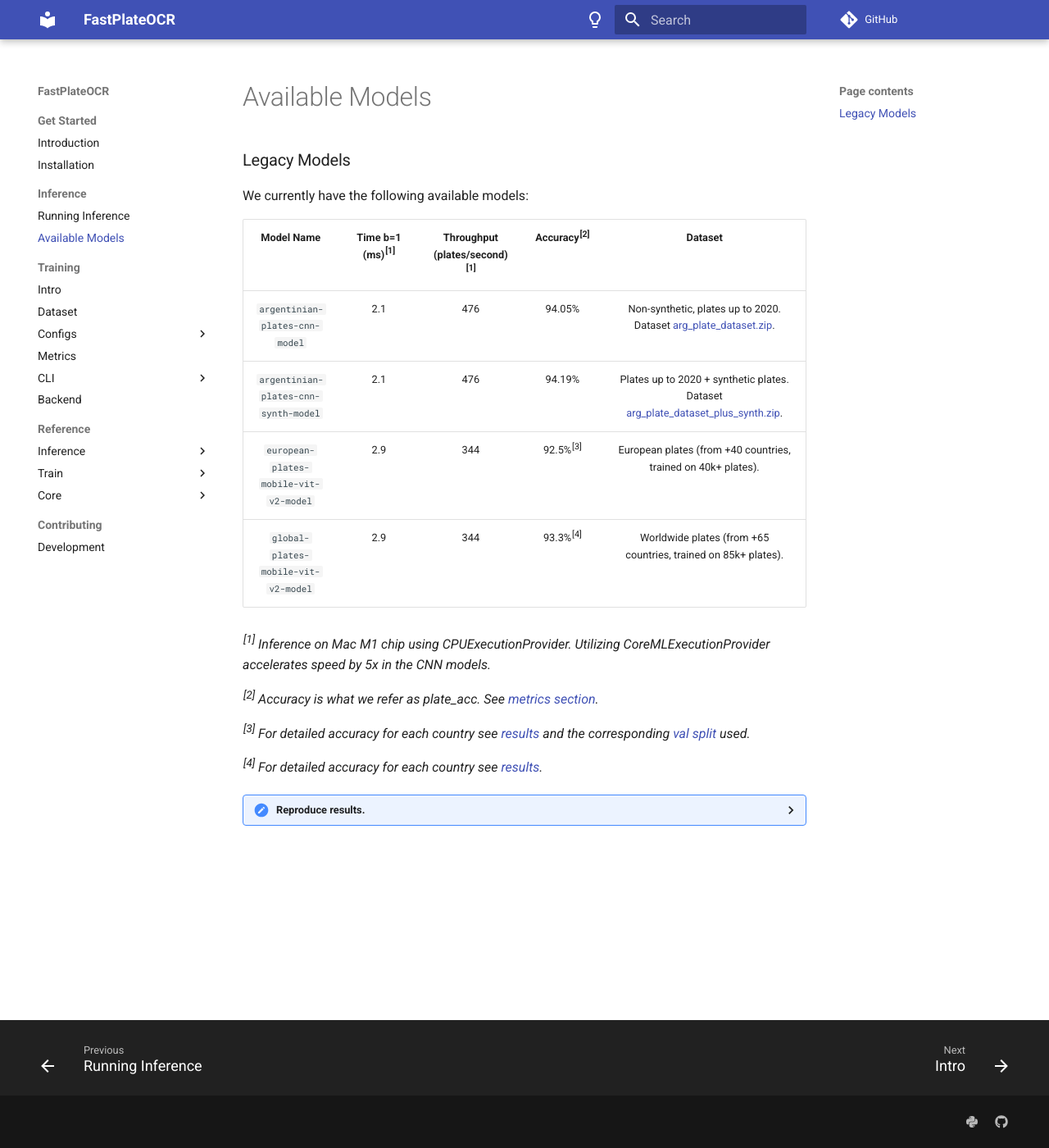
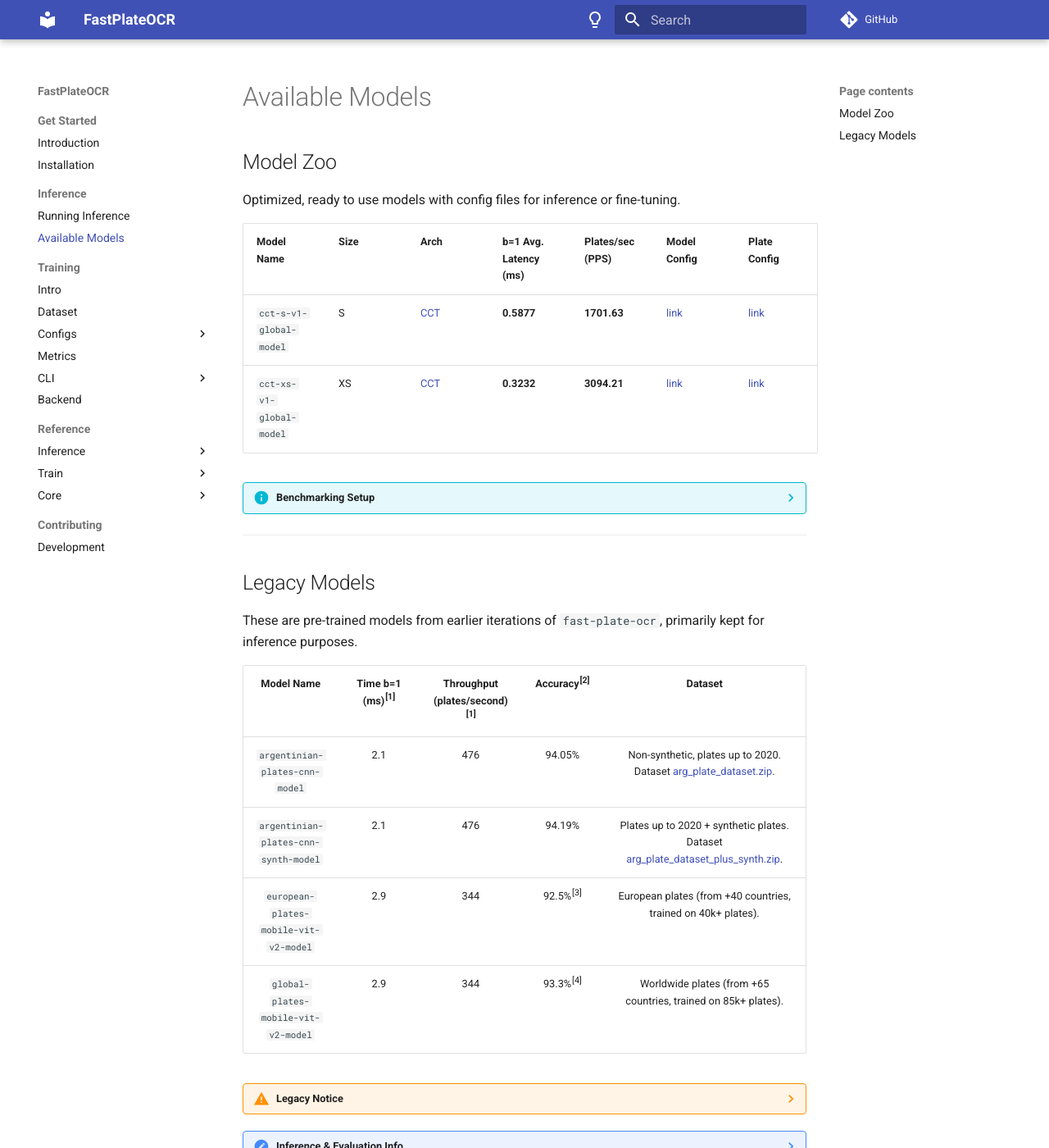
Before and after one commit to ankandrew/fast-plate-ocr, an MkDocs documentation site: the page built from docs/inference/model_zoo.md, in a window 1280 px wide and 1400 px high. Shown: the whole window at 82% size. Built offline with MkDocs 1.6.1 and Material for MkDocs 9.7.7, drawn with Linux system fonts in a browser that asks for light colours; comment, search, counter and statistics services are not loaded; the version menu is left out; some of the changed text lies outside the part shown.

Commit message:
Update docs

````diff
--- a/docs/inference/model_zoo.md
+++ b/docs/inference/model_zoo.md
@@ -1,6 +1,27 @@
-### Legacy Models
+## Model Zoo
 
-We currently have the following available models:
+Optimized, ready to use models with config files for inference or fine-tuning.
+
+| Model Name               | Size | Arch                                                                            | b=1 Avg. Latency (ms) | Plates/sec (PPS) | Model Config                                                                                                        | Plate Config                                                                                                        |
+|--------------------------|------|---------------------------------------------------------------------------------|-----------------------|------------------|---------------------------------------------------------------------------------------------------------------------|---------------------------------------------------------------------------------------------------------------------|
+| `cct-s-v1-global-model`  | S    | [CCT](../training/config/model_config.md#compact-convolutional-transformer-cct) | **0.5877**            | **1701.63**      | [link](https://github.com/ankandrew/fast-plate-ocr/releases/download/arg-plates/cct_s_v1_global_model_config.yaml)  | [link](https://github.com/ankandrew/fast-plate-ocr/releases/download/arg-plates/cct_s_v1_global_plate_config.yaml)  |
+| `cct-xs-v1-global-model` | XS   | [CCT](../training/config/model_config.md#compact-convolutional-transformer-cct) | **0.3232**            | **3094.21**      | [link](https://github.com/ankandrew/fast-plate-ocr/releases/download/arg-plates/cct_xs_v1_global_model_config.yaml) | [link](https://github.com/ankandrew/fast-plate-ocr/releases/download/arg-plates/cct_xs_v1_global_plate_config.yaml) |
+
+??? info "Benchmarking Setup"
+    These results were obtained with:
+
+    - **Hardware**: NVIDIA RTX 3090 GPU
+    - **Execution Providers**: `['TensorrtExecutionProvider', 'CUDAExecutionProvider', 'CPUExecutionProvider']`
+    - **Install dependencies**:
+      ```bash
+      pip install fast-plate-ocr[onnx-gpu]
+      ```
+
+---
+
+## Legacy Models
+
+These are pre-trained models from earlier iterations of `fast-plate-ocr`, primarily kept for inference purposes.
 
 |              Model Name               | Time b=1<br/> (ms)<sup>[1]</sup> | Throughput <br/> (plates/second)<sup>[1]</sup> | Accuracy<sup>[2]</sup> |                                                                                           Dataset                                                                                            |
 |:-------------------------------------:|:--------------------------------:|:----------------------------------------------:|:----------------------:|:--------------------------------------------------------------------------------------------------------------------------------------------------------------------------------------------:|
@@ -9,44 +30,46 @@
 | `european-plates-mobile-vit-v2-model` |               2.9                |                      344                       |  92.5%<sup>[3]</sup>   |                                                                European plates (from +40 countries, trained on 40k+ plates).                                                                 |
 |  `global-plates-mobile-vit-v2-model`  |               2.9                |                      344                       |  93.3%<sup>[4]</sup>   |                                                                Worldwide plates (from +65 countries, trained on 85k+ plates).                                                                |
 
-_<sup>[1]</sup> Inference on Mac M1 chip using CPUExecutionProvider. Utilizing CoreMLExecutionProvider accelerates speed
-by 5x in the CNN models._
+??? warning "Legacy Notice"
+    These are older models maintained **for compatibility and inference only**.
+    They are **not recommended for fine-tuning or continued development**.
+    For best results, use the newer models from the [Model Zoo](#model-zoo).
 
-_<sup>[2]</sup> Accuracy is what we refer as plate_acc. See [metrics section](../training/metrics.md)._
+??? note "Inference & Evaluation Info"
+    _<sup>[1]</sup> Inference on Mac M1 chip using CPUExecutionProvider. Utilizing CoreMLExecutionProvider accelerates speed
+    by 5x in the CNN models._
 
-_<sup>[3]</sup> For detailed accuracy for each country see [results](https://github.com/ankandrew/fast-plate-ocr/releases/download/arg-plates/european_mobile_vit_v2_ocr_results.json) and
-the corresponding [val split](https://github.com/ankandrew/fast-plate-ocr/releases/download/arg-plates/european_mobile_vit_v2_ocr_val.zip) used._
+    _<sup>[2]</sup> Accuracy is what we refer as plate_acc. See [metrics section](../training/metrics.md)._
 
-_<sup>[4]</sup> For detailed accuracy for each country see [results](https://github.com/ankandrew/fast-plate-ocr/releases/download/arg-plates/global_mobile_vit_v2_ocr_results.json)._
+    _<sup>[3]</sup> For detailed accuracy for each country see [results](https://github.com/ankandrew/fast-plate-ocr/releases/download/arg-plates/european_mobile_vit_v2_ocr_results.json) and
+    the corresponding [val split](https://github.com/ankandrew/fast-plate-ocr/releases/download/arg-plates/european_mobile_vit_v2_ocr_val.zip) used._
 
-<details>
-  <summary>Reproduce results.</summary>
+    _<sup>[4]</sup> For detailed accuracy for each country see [results](https://github.com/ankandrew/fast-plate-ocr/releases/download/arg-plates/global_mobile_vit_v2_ocr_results.json)._
 
-Calculate Inference Time:
+??? example "Reproduce results"
+    Calculate Inference Time:
 
-  ```shell
-  pip install fast_plate_ocr[onnx-gpu]
-  ```
+      ```shell
+      pip install fast_plate_ocr[onnx-gpu]
+      ```
 
-  ```python
-  from fast_plate_ocr import LicensePlateRecognizer
+      ```python
+      from fast_plate_ocr import LicensePlateRecognizer
 
-  m = LicensePlateRecognizer("argentinian-plates-cnn-model")
-  m.benchmark()
-  ```
+      m = LicensePlateRecognizer("argentinian-plates-cnn-model")
+      m.benchmark()
+      ```
 
-Calculate Model accuracy:
+    Calculate Model accuracy:
 
-  ```shell
-  pip install fast-plate-ocr[train]
-  curl -LO https://github.com/ankandrew/fast-plate-ocr/releases/download/arg-plates/arg_cnn_ocr_config.yaml
-  curl -LO https://github.com/ankandrew/fast-plate-ocr/releases/download/arg-plates/arg_cnn_ocr.keras
-  curl -LO https://github.com/ankandrew/fast-plate-ocr/releases/download/arg-plates/arg_plate_benchmark.zip
-  unzip arg_plate_benchmark.zip
-  fast_plate_ocr valid \
-      -m arg_cnn_ocr.keras \
-      --config-file arg_cnn_ocr_config.yaml \
-      --annotations benchmark/annotations.csv
-  ```
-
-</details>
+      ```shell
+      pip install fast-plate-ocr[train]
+      curl -LO https://github.com/ankandrew/fast-plate-ocr/releases/download/arg-plates/arg_cnn_ocr_config.yaml
+      curl -LO https://github.com/ankandrew/fast-plate-ocr/releases/download/arg-plates/arg_cnn_ocr.keras
+      curl -LO https://github.com/ankandrew/fast-plate-ocr/releases/download/arg-plates/arg_plate_benchmark.zip
+      unzip arg_plate_benchmark.zip
+      fast_plate_ocr valid \
+          -m arg_cnn_ocr.keras \
+          --config-file arg_cnn_ocr_config.yaml \
+          --annotations benchmark/annotations.csv
+      ```
````
Also changed, not shown: docs/training/intro.md (+4 -2 lines).
